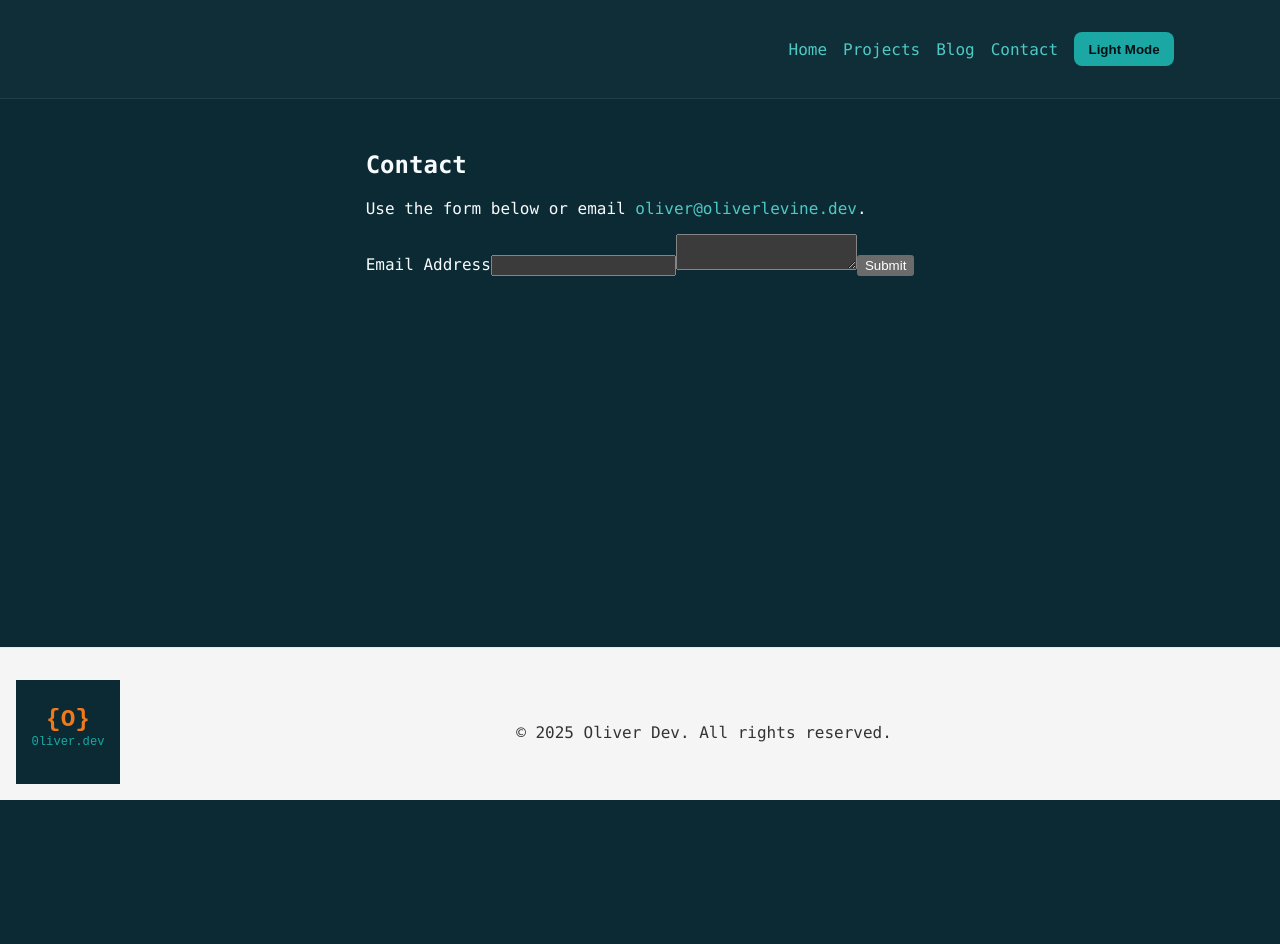
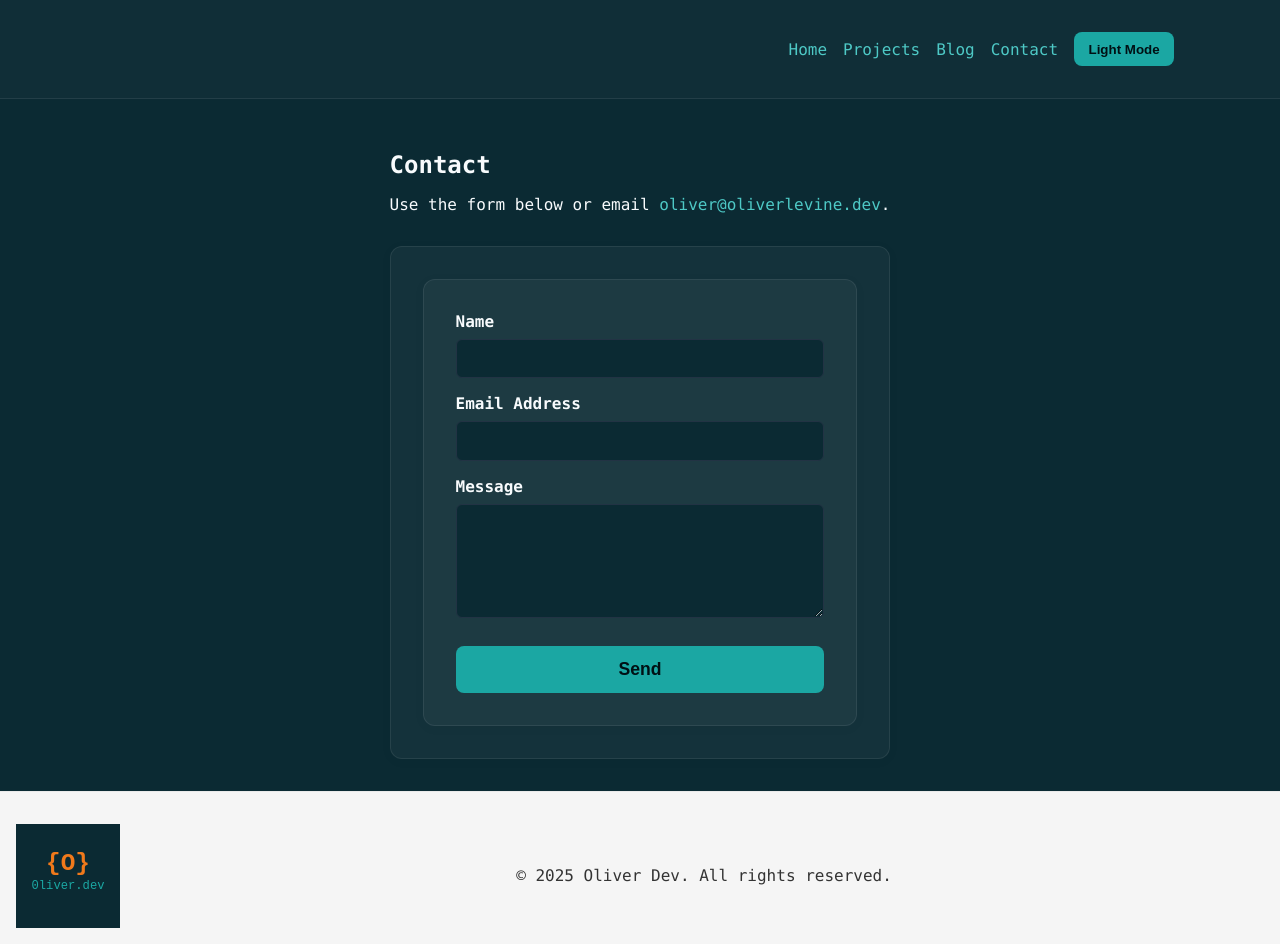
Before and after one commit to OliverPhillips1229/oliver-dev-site, a React (Vite) app in the folder client/: page /contact in a window 1280 px wide. Before the commit the page ends 800 px from the top, so only its background shows below. Built offline with nearby package versions, Linux system fonts and the light colour scheme.

Commit message:
Commited end point fix

```diff
--- /dev/null
+++ b/client/client/package.json
@@ -0,0 +1,5 @@
+{
+  "dependencies": {
+    "@formspree/react": "^3.0.0"
+  }
+}
--- a/client/package.json
+++ b/client/package.json
@@ -10,11 +10,11 @@
     "preview": "vite preview"
   },
   "dependencies": {
+    "@formspree/react": "^3.0.0",
     "@mdx-js/react": "^3.0.0",
     "react": "^18.2.0",
     "react-dom": "^18.2.0",
-    "react-router-dom": "^6.26.0",
-    "@formspree/react": "^4.0.0"
+    "react-router-dom": "^6.26.0"
   },
   "devDependencies": {
     "@mdx-js/rollup": "^3.1.0",
--- a/client/src/components/ContactForm.jsx
+++ b/client/src/components/ContactForm.jsx
@@ -4,34 +4,46 @@ import { useForm, ValidationError } from '@formspree/react';
 function ContactForm() {
   const [state, handleSubmit] = useForm("mpwlgdlb");
   if (state.succeeded) {
-      return <p>Thanks for joining!</p>;
+    return <p style={{color: 'var(--teal_300)', fontWeight: 600, textAlign: 'center', margin: '2rem 0'}}>Thanks for reaching out!</p>;
   }
   return (
-    <form onSubmit={handleSubmit}>
-      <label htmlFor="email">
-        Email Address
-      </label>
+    <form onSubmit={handleSubmit} className="card" style={{maxWidth: 560, margin: '0 auto', padding: '2rem', boxShadow: '0 2px 12px rgba(0,0,0,0.04)'}}>
+      <label htmlFor="name" style={{fontWeight: 600, marginBottom: 8, display: 'block'}}>Name</label>
+      <input
+        id="name"
+        type="text"
+        name="name"
+        required
+        style={{width: '100%', padding: '0.7rem', marginBottom: '1rem', borderRadius: 6, border: '1px solid #234', background: 'var(--brand-bg)', color: 'var(--brand-fg)', fontFamily: 'var(--font-mono)'}}
+      />
+      <label htmlFor="email" style={{fontWeight: 600, marginBottom: 8, display: 'block'}}>Email Address</label>
       <input
         id="email"
         type="email"
         name="email"
+        required
+        style={{width: '100%', padding: '0.7rem', marginBottom: '1rem', borderRadius: 6, border: '1px solid #234', background: 'var(--brand-bg)', color: 'var(--brand-fg)', fontFamily: 'var(--font-mono)'}}
       />
       <ValidationError
         prefix="Email"
         field="email"
         errors={state.errors}
       />
+      <label htmlFor="message" style={{fontWeight: 600, marginBottom: 8, display: 'block'}}>Message</label>
       <textarea
         id="message"
         name="message"
+        required
+        rows={6}
+        style={{width: '100%', padding: '0.7rem', marginBottom: '1rem', borderRadius: 6, border: '1px solid #234', background: 'var(--brand-bg)', color: 'var(--brand-fg)', fontFamily: 'var(--font-mono)'}}
       />
       <ValidationError
         prefix="Message"
         field="message"
         errors={state.errors}
       />
-      <button type="submit" disabled={state.submitting}>
-        Submit
+      <button type="submit" disabled={state.submitting} className="btn" style={{width: '100%', padding: '0.8rem', fontWeight: 700, fontSize: '1.1rem', marginTop: '0.5rem'}}>
+        {state.submitting ? 'Sending…' : 'Send'}
       </button>
     </form>
   );
--- a/client/src/pages/Contact.jsx
+++ b/client/src/pages/Contact.jsx
@@ -3,11 +3,13 @@ import ContactForm from '../components/ContactForm.jsx';
 
 export default function Contact() {
   return (
-    <main className="container" style={{padding:'2rem 0'}}>
-      <h2>Contact</h2>
-      <p>Use the form below or email <a href="mailto:oliver@oliverlevine.dev">oliver@oliverlevine.dev</a>.</p>
-      <div style={{marginTop:'1rem'}}>
-        <ContactForm />
+    <main className="container" style={{padding:'2rem 0', maxWidth: '600px', margin: '0 auto'}}>
+      <h2 style={{marginBottom: '1rem'}}>Contact</h2>
+      <p style={{marginBottom: '2rem'}}>Use the form below or email <a href="mailto:oliver@oliverlevine.dev">oliver@oliverlevine.dev</a>.</p>
+      <div style={{display: 'flex', justifyContent: 'center'}}>
+        <div className="card" style={{width: '100%', maxWidth: '560px', padding: '2rem', boxShadow: '0 2px 12px rgba(0,0,0,0.04)'}}>
+          <ContactForm />
+        </div>
       </div>
     </main>
   );
```
Also changed, not shown: 2 other files (tests, documents, lock files or other folders).
